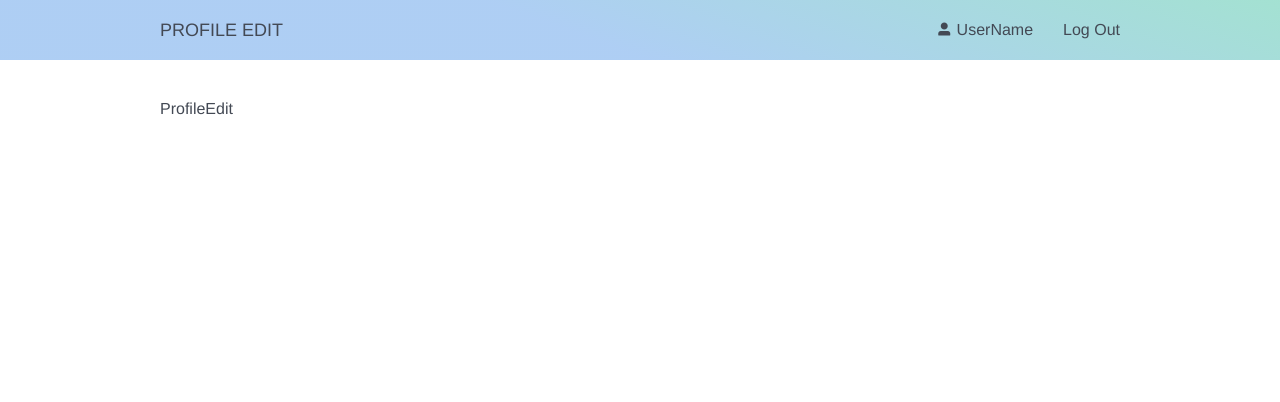
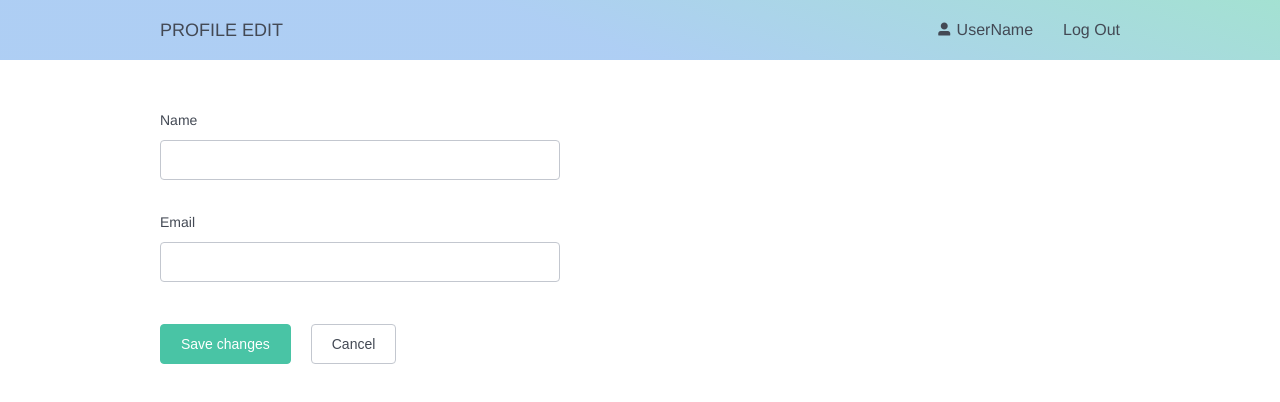
Before and after one commit to Olisti/authorization-graphql, a Vue app: page /profile/edit in a window 1280 px wide. Shown: the top 402 px of the page. Built offline with nearby package versions, Linux system fonts and the light colour scheme.

Commit message:
profile edit layout

```diff
--- a/src/views/profile-edit/_index.vue
+++ b/src/views/profile-edit/_index.vue
@@ -1,11 +1,16 @@
 <template>
-    <div>ProfileEdit</div>
+    <div class="edit">
+        <profile-form />
+    </div>
 </template>
 
 <script lang="ts">
 import { Component, Vue } from 'vue-property-decorator';
+import ProfileForm from './profile-form.vue';
 
-@Component({})
+@Component({
+    components: { ProfileForm },
+})
 export default class ProfileEdit extends Vue {}
 </script>
 
--- /dev/null
+++ b/src/views/profile-edit/profile-form.vue
@@ -0,0 +1,66 @@
+<template>
+    <el-form
+        class="form"
+        :model="form"
+        ref="form"
+        label-width="120px"
+        label-position="top"
+        :hide-required-asterisk="true"
+    >
+        <el-form-item
+            label="Name"
+            prop="name"
+            :rules="[{ required: true, message: 'The name field is required', trigger: 'blur' }]"
+        >
+            <el-input v-model="form.name" type="text"></el-input>
+        </el-form-item>
+        <el-form-item
+            label="Email"
+            prop="email"
+            :rules="[
+                { required: true, message: 'The email field is required', trigger: 'blur' },
+                { type: 'email', message: 'The email field must be a valid email', trigger: ['blur', 'change'] },
+            ]"
+        >
+            <el-input v-model="form.email" type="email"></el-input>
+        </el-form-item>
+        <el-form-item>
+            <el-button class="form__submit" type="primary" :loading="loading" @click="save()">Save changes</el-button>
+            <router-link class="form__cancel" to="/profile">
+                <el-button>Cancel</el-button>
+            </router-link>
+        </el-form-item>
+    </el-form>
+</template>
+
+<script lang="ts">
+import { ElForm } from 'element-ui/types/form';
+import { Component, Vue } from 'vue-property-decorator';
+
+@Component({})
+export default class ProfileForm extends Vue {
+    loading = false;
+    form = {
+        name: '',
+        email: '',
+    };
+    save() {
+        (this.$refs['form'] as ElForm).validate((valid: boolean) => {
+            if (valid) this.$emit('save', this.form);
+            else return false;
+        });
+    }
+}
+</script>
+
+<style scoped lang="scss">
+.form {
+    max-width: 400px;
+    &__submit {
+        margin-top: 20px;
+    }
+    &__cancel {
+        margin-left: 20px;
+    }
+}
+</style>
```
